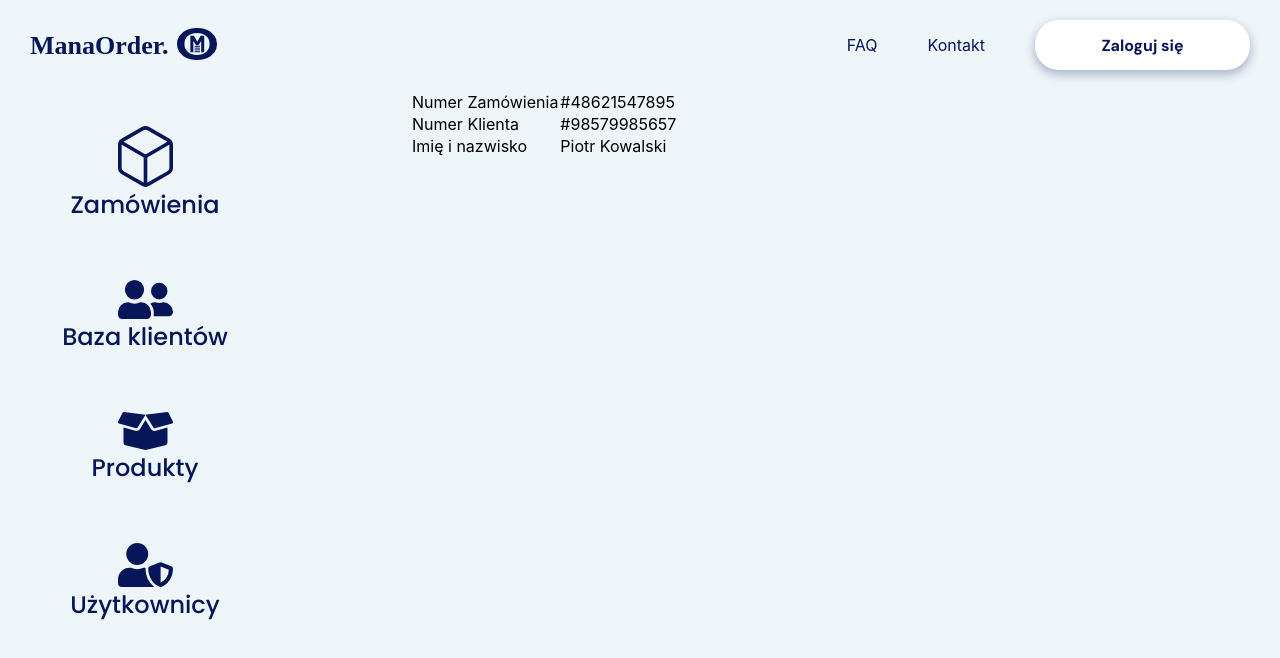
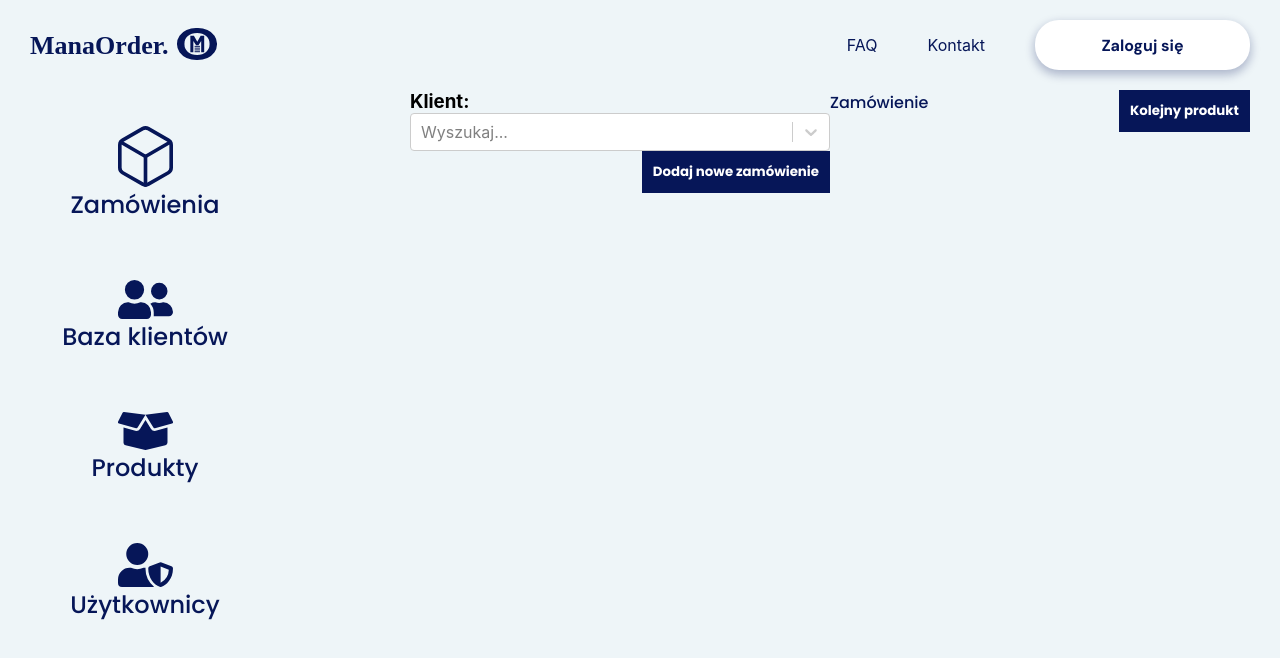
Before and after one commit to KamilBorowski1995/ManaOrder, a React (Create React App) app: page /orders/add in a window 1280 px wide. Shown: the top 658 px of the page. Built offline with nearby package versions, Linux system fonts and the light colour scheme; no server answers.

Commit message:
create add order page and basic configure

```diff
--- a/package.json
+++ b/package.json
@@ -11,6 +11,7 @@
     "react-dom": "^17.0.1",
     "react-router-dom": "^5.2.0",
     "react-scripts": "4.0.1",
+    "react-select": "^3.1.1",
     "styled-components": "^5.2.1",
     "web-vitals": "^0.2.4"
   },
--- a/src/App.js
+++ b/src/App.js
@@ -14,6 +14,7 @@ import AddConsumerPage from "./pages/AddConsumerPage";
 import AddProductPage from "./pages/AddProductPage";
 import UsersPage from "./pages/UsersPage";
 import AddUserPage from "./pages/AddUserPage";
+import AddOrderPage from "./pages/AddOrderPage";
 
 import ProtectedRoute from "./AuthComponent/protected.route";
 
@@ -27,6 +28,7 @@ function App() {
   return (
     // Poprawić routingi aby przy wejściu na zakzaną stronę nie tylko renderowało stronę główną ale takze zmieniało adress w przeglądarce. Może redirect?
     // Dodać chat wewnętrzny dla pracowników
+    // Poprawić nawigacnę główną. Klikalne całe
 
     <BrowserRouter>
       <Wrapper>
@@ -44,7 +46,7 @@ function App() {
         <Route exact path="/consumers/add" component={AddConsumerPage} />
         <Route exact path="/users" component={UsersPage} />
         <Route exact path="/users/add" component={AddUserPage} />
-        <Route exact path="/orders/add" component={AddOrder} />
+        <Route exact path="/orders/add" component={AddOrderPage} />
       </Wrapper>
     </BrowserRouter>
   );
--- /dev/null
+++ b/src/components/atoms/CustomSelect/CustomSelect.js
@@ -0,0 +1,49 @@
+import React from "react";
+import Select from "react-select";
+
+const CustomSelect = ({ options, title, onChange, name }) => {
+  const setMap = (name) => {
+    switch (name) {
+      case "consumer":
+        return options.map(
+          ({
+            _id,
+            firstName,
+            lastName,
+            phone,
+            email,
+            street,
+            code,
+            number,
+            city,
+          }) => ({
+            value: _id,
+            label: `${firstName} ${lastName} ul.${street} ${number}, ${code} ${city}, tel: ${phone} email: ${email}`,
+          })
+        );
+        break;
+      case "product":
+        return options.map(({ nameProduct, cost, _id }) => ({
+          value: _id,
+          label: `${nameProduct}:  ${cost}zł`,
+        }));
+        break;
+
+      default:
+        break;
+    }
+  };
+
+  return (
+    <div>
+      <h3>{title}</h3>
+      <Select
+        placeholder="Wyszukaj..."
+        noOptionsMessage={() => "Brak szukanej zawartości"}
+        onChange={onChange}
+        options={setMap(name)}
+      />
+    </div>
+  );
+};
+export default CustomSelect;
--- /dev/null
+++ b/src/components/molecules/InformationElement/InformationElement.js
@@ -0,0 +1,29 @@
+import React from "react";
+import styled from "styled-components";
+
+import { theme } from "../../../theme/mainTheme";
+
+import Paragraph from "../../atoms/Paragraph/Paragraph";
+
+const Wrapper = styled.div`
+  display: grid;
+  grid-template-columns: minmax(auto, 200px) 2fr;
+  align-items: center;
+  margin-bottom: 10px;
+  :nth-last-of-type(1) {
+    margin-bottom: 20px;
+  }
+`;
+
+const StyledParagraph = styled(Paragraph)``;
+
+const InformationElement = ({ data, title }) => {
+  return (
+    <Wrapper>
+      <StyledParagraph>{title}</StyledParagraph>
+      <StyledParagraph>{data}</StyledParagraph>
+    </Wrapper>
+  );
+};
+
+export default InformationElement;
--- /dev/null
+++ b/src/components/molecules/InformationElement/index.js
@@ -0,0 +1,3 @@
+import InformationElement from "./InformationElement";
+
+export default InformationElement;
--- a/src/components/molecules/OrderList/OrderList.js
+++ b/src/components/molecules/OrderList/OrderList.js
@@ -85,7 +85,7 @@ const OrderList = ({
         <StyledText>{status}</StyledText>
       </BoxWrapper> */}
 
-      <ButtonSquare>Edytuj</ButtonSquare>
+      {/* <ButtonSquare>Edytuj</ButtonSquare> */}
     </Wrapper>
   );
 };
--- /dev/null
+++ b/src/pages/AddOrderPage/AddOrderPage.js
@@ -0,0 +1,165 @@
+import React, { useReducer, useEffect, useState } from "react";
+import { useHistory } from "react-router-dom";
+import styled from "styled-components";
+import axios from "axios";
+
+import AppTemplate from "../../templates/AppTemplate";
+
+import InformationElement from "../../components/molecules/InformationElement";
+import ElementTable from "../../components/molecules/ElementTable";
+import ButtonSquare from "../../components/atoms/ButtonSquare/ButtonSquare";
+import CustomSelect from "../../components/atoms/CustomSelect/CustomSelect";
+
+import Paragraph from "../../components/atoms/Paragraph/Paragraph";
+import { selectReducer } from "../../reducers/selectConsumer.reducer";
+
+const Wrapper = styled.div`
+  display: grid;
+
+  grid-template-columns: 1fr 1fr;
+`;
+
+const WrapperConsumerData = styled.div`
+  position: relative;
+  /* width: 100%; */
+  height: 100%;
+`;
+
+const WrapperNotes = styled.div`
+  position: relative;
+`;
+
+const AddOrderPage = () => {
+  const history = useHistory();
+
+  const [allConsumer, setAllConsumer] = useState([]);
+  const [isOpen, setIsOpen] = useState(false);
+  const [allProduct, setAllProduct] = useState([]);
+
+  const [state, dispatch] = useReducer(selectReducer, []);
+
+  useEffect(() => {
+    axios
+      .get("http://localhost:5000/api/consumers")
+      .then((res) => {
+        setAllConsumer(res.data);
+      })
+      .catch(function (error) {
+        console.log(error);
+      })
+      .then(function () {});
+
+    axios
+      .get("http://localhost:5000/api/products")
+      .then((res) => {
+        console.log(res.data);
+        setAllProduct(res.data);
+      })
+      .catch(function (error) {
+        console.log(error);
+      })
+      .then(function () {});
+  }, []);
+
+  const handleValue = (e) =>
+    dispatch({
+      type: "EDIT_VALUE",
+      name: e.target.name,
+      value: e.target.value,
+    });
+
+  const handleClickButton = () => {
+    console.log(state);
+
+    const newOrder = {
+      firstName: state.firstName,
+      lastName: state.lastName,
+      companyName: state.companyName,
+      NIP: state.NIP,
+      street: state.street,
+      number: state.number,
+      code: state.code,
+      city: state.city,
+      phone: state.phone,
+      email: state.email,
+      notes: state.notes,
+    };
+
+    axios
+      .post("http://localhost:5000/api/orders/add", {
+        newOrder,
+      })
+      .then(function (response) {
+        console.log(response);
+        history.push("/consumers");
+      })
+      .catch(function (error) {
+        console.log(error);
+      });
+  };
+
+  const handleSelect = (e) => {
+    console.log(e);
+    const id = e.value;
+    const selectedData = allConsumer.filter(({ _id }) => _id === id);
+    dispatch({ type: "SELECT_VALUE", state: selectedData[0] });
+  };
+
+  return (
+    <AppTemplate>
+      <Wrapper>
+        <WrapperConsumerData>
+          <CustomSelect
+            name="consumer"
+            title="Klient: "
+            options={allConsumer}
+            onChange={handleSelect}
+          />
+          {state.length !== 0 && (
+            <div>
+              <InformationElement data={state.firstName} title="Imię:" />
+              <InformationElement data={state.lastName} title="Nazwisko:" />
+              <InformationElement
+                data={state.companyName}
+                title="Pełna nazwa firmy:"
+              />
+              <InformationElement
+                data={`ul. ${state.street} ${state.number}, ${state.code} ${state.city}`}
+                title="Adres:"
+              />
+              <InformationElement data={state.NIP} title="NIP:" />
+              <InformationElement data={state.phone} title="Numer telefonu:" />
+              <InformationElement data={state.email} title="Email:" />
+            </div>
+          )}
+
+          <ButtonSquare onClick={handleClickButton}>
+            Dodaj nowe zamówienie
+          </ButtonSquare>
+        </WrapperConsumerData>
+        <WrapperNotes>
+          <Paragraph>Zamówienie</Paragraph>
+          {isOpen ? (
+            <div>
+              <CustomSelect
+                name="product"
+                title=""
+                options={allProduct}
+                // onChange={handleSelect}
+              />
+              <ButtonSquare onClick={() => setIsOpen(false)}>
+                Dodaj
+              </ButtonSquare>
+            </div>
+          ) : (
+            <ButtonSquare onClick={() => setIsOpen(true)}>
+              Kolejny produkt
+            </ButtonSquare>
+          )}
+        </WrapperNotes>
+      </Wrapper>
+    </AppTemplate>
+  );
+};
+
+export default AddOrderPage;
--- /dev/null
+++ b/src/pages/AddOrderPage/index.js
@@ -0,0 +1,3 @@
+import AddOrderPage from "./AddOrderPage";
+
+export default AddOrderPage;
--- /dev/null
+++ b/src/reducers/selectConsumer.reducer.js
@@ -0,0 +1,12 @@
+export const selectReducer = (state, action) => {
+  switch (action.type) {
+    case "SELECT_VALUE":
+      // return { ...state, [action.name]: action.value };
+      return action.state;
+    case "EDIT_VALUE":
+      return { ...state, [action.name]: action.value };
+
+    default:
+      return state;
+  }
+};
```
Also changed, not shown: 2 other files (tests, documents, lock files or other folders).
